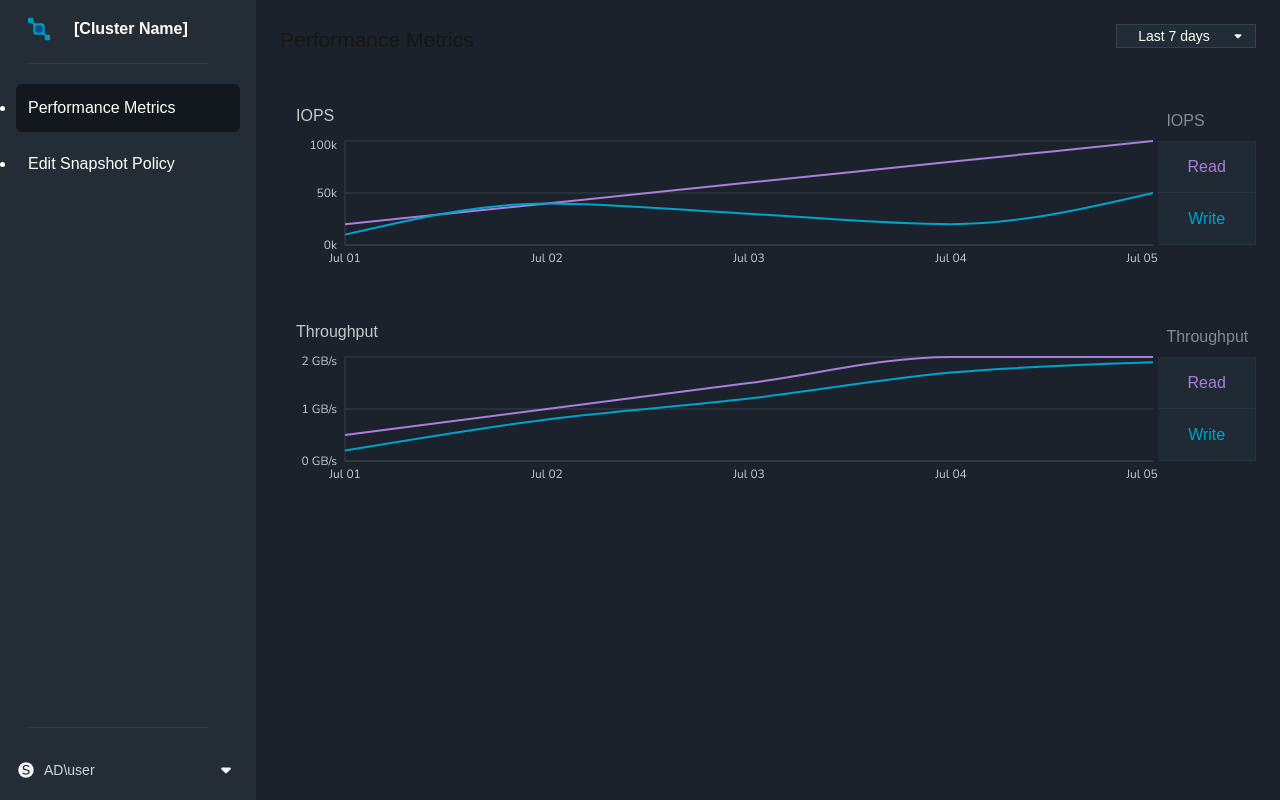
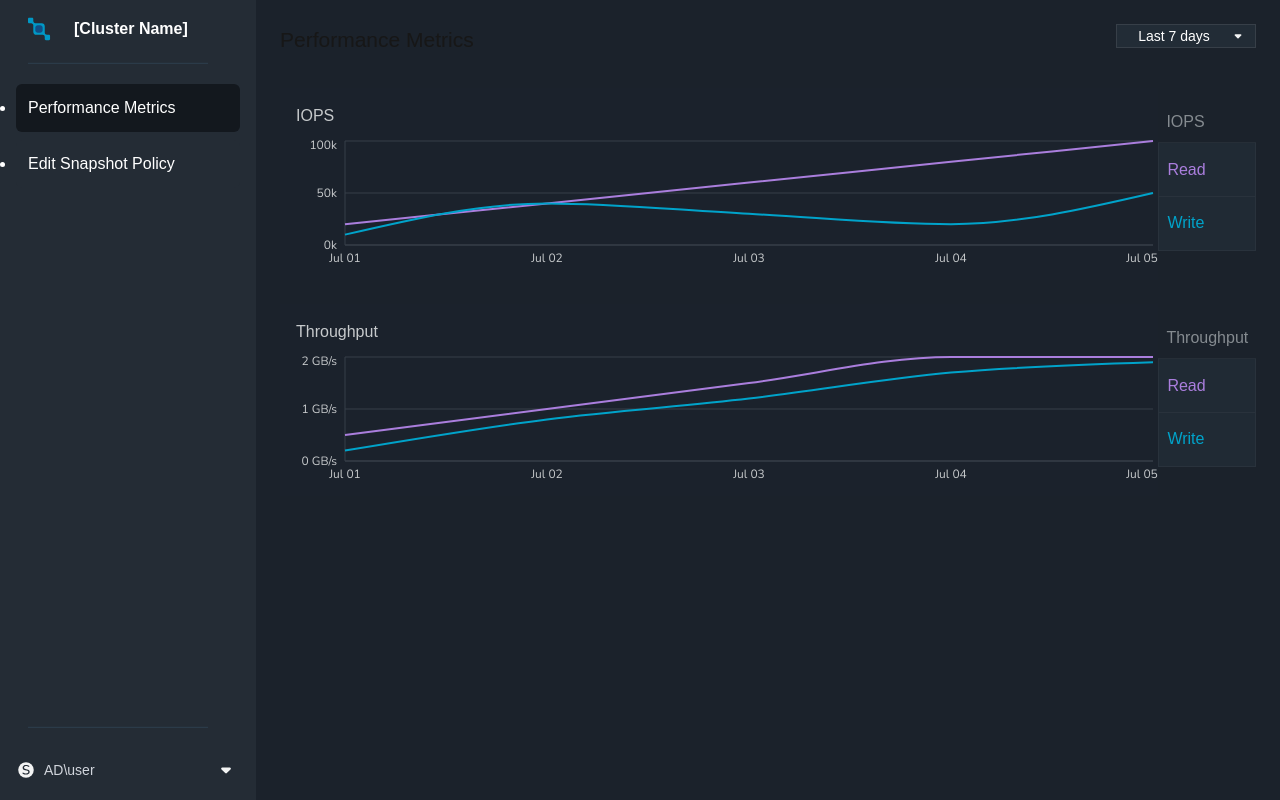
Before and after one commit to Ronny019/cluster-monitoring-ui, a Next.js app: page /performance in a window 1280 px wide. Built offline with nearby package versions, Linux system fonts and the light colour scheme.

Commit message:
snapshot and perf changes

```diff
--- a/app/performance/page.tsx
+++ b/app/performance/page.tsx
@@ -126,16 +126,37 @@ export default function Performance() {
           </div>
         </div>
         {/* Readings area */}
-        <div className="w-[10%] h-full bg-[#1B222B] rounded-none flex flex-col items-center text-white font-nunito">
-          <div className="flex flex-col w-full" style={{ height: "82%" }}>
-            <div className="w-full flex items-end justify-start border-b" style={{ borderColor: "#333B4480", height: "34%" }}>
+        <div className="w-[10%] h-full bg-[#1B222B] rounded-none flex flex-col items-start text-white font-nunito justify-center">
+          <div className="flex flex-col w-full h-full justify-center">
+            <div
+              className="w-full flex items-end justify-start border-b"
+              style={{ borderColor: "#333B4480", height: "34%" }}
+            >
               <span className="font-nunito pb-2 pl-2 text-[#858B90]">IOPS</span>
             </div>
-            <div className="w-full flex items-center justify-center border-b" style={{ borderColor: "#333B4480", borderRight: "1px solid #333B4480", background: "#222C36CC", height: "33%" }}>
-              <span style={{ color: "#AA7EDD" }}>Read</span>
+            <div
+              className="w-full flex items-center justify-start border-b border-l"
+              style={{
+                borderColor: "#333B4480",
+                borderLeft: "1px solid #333B4480",
+                borderRight: "1px solid #333B4480",
+                background: "#222C36CC",
+                height: "33%",
+              }}
+            >
+              <span style={{ color: "#AA7EDD", marginLeft: 8 }}>Read</span>
             </div>
-            <div className="w-full flex items-center justify-center border-b" style={{ borderColor: "#333B4480", borderRight: "1px solid #333B4480", background: "#222C36CC", height: "33%" }}>
-              <span style={{ color: "#00A3CA" }}>Write</span>
+            <div
+              className="w-full flex items-center justify-start border-b border-l"
+              style={{
+                borderColor: "#333B4480",
+                borderLeft: "1px solid #333B4480",
+                borderRight: "1px solid #333B4480",
+                background: "#222C36CC",
+                height: "33%",
+              }}
+            >
+              <span style={{ color: "#00A3CA", marginLeft: 8 }}>Write</span>
             </div>
           </div>
           <div className="w-full" style={{ height: "18%" }}></div>
@@ -178,16 +199,37 @@ export default function Performance() {
           </div>
         </div>
         {/* Second readings area */}
-        <div className="w-[10%] h-full bg-[#1B222B] rounded-none flex flex-col items-center text-white font-nunito">
-          <div className="flex flex-col w-full" style={{ height: "82%" }}>
-            <div className="w-full flex items-end justify-start border-b" style={{ borderColor: "#333B4480", height: "34%" }}>
+        <div className="w-[10%] h-full bg-[#1B222B] rounded-none flex flex-col items-start text-white font-nunito justify-center">
+          <div className="flex flex-col w-full h-full justify-center">
+            <div
+              className="w-full flex items-end justify-start border-b"
+              style={{ borderColor: "#333B4480", height: "34%" }}
+            >
               <span className="font-nunito pb-2 pl-2 text-[#858B90]">Throughput</span>
             </div>
-            <div className="w-full flex items-center justify-center border-b" style={{ borderColor: "#333B4480", borderRight: "1px solid #333B4480", background: "#222C36CC", height: "33%" }}>
-              <span style={{ color: "#AA7EDD" }}>Read</span>
+            <div
+              className="w-full flex items-center justify-start border-b border-l"
+              style={{
+                borderColor: "#333B4480",
+                borderLeft: "1px solid #333B4480",
+                borderRight: "1px solid #333B4480",
+                background: "#222C36CC",
+                height: "33%",
+              }}
+            >
+              <span style={{ color: "#AA7EDD", marginLeft: 8 }}>Read</span>
             </div>
-            <div className="w-full flex items-center justify-center border-b" style={{ borderColor: "#333B4480", borderRight: "1px solid #333B4480", background: "#222C36CC", height: "33%" }}>
-              <span style={{ color: "#00A3CA" }}>Write</span>
+            <div
+              className="w-full flex items-center justify-start border-b border-l"
+              style={{
+                borderColor: "#333B4480",
+                borderLeft: "1px solid #333B4480",
+                borderRight: "1px solid #333B4480",
+                background: "#222C36CC",
+                height: "33%",
+              }}
+            >
+              <span style={{ color: "#00A3CA", marginLeft: 8 }}>Write</span>
             </div>
           </div>
           <div className="w-full" style={{ height: "18%" }}></div>
--- a/app/snapshot/page.tsx
+++ b/app/snapshot/page.tsx
@@ -251,7 +251,9 @@ export default function Snapshot() {
                 type="number"
                 min="1"
                 defaultValue="14"
-                className="w-14 bg-[#424B5380] border border-[#424B53] rounded-md px-2 py-1 mx-2 text-[#C7CACC] font-nunito text-center [&::-webkit-outer-spin-button]:appearance-none [&::-webkit-inner-spin-button]:appearance-none appearance-none"
+                className={`w-14 bg-[#424B5380] border border-[#424B53] rounded-md px-2 py-1 mx-2 font-nunito text-center [&::-webkit-outer-spin-button]:appearance-none [&::-webkit-inner-spin-button]:appearance-none appearance-none ${
+                  deleteOption === "never" ? "text-[#777777]" : "text-[#C7CACC]"
+                }`}
                 style={{ MozAppearance: 'textfield' }}
                 disabled={deleteOption !== "auto"}
               />
```
